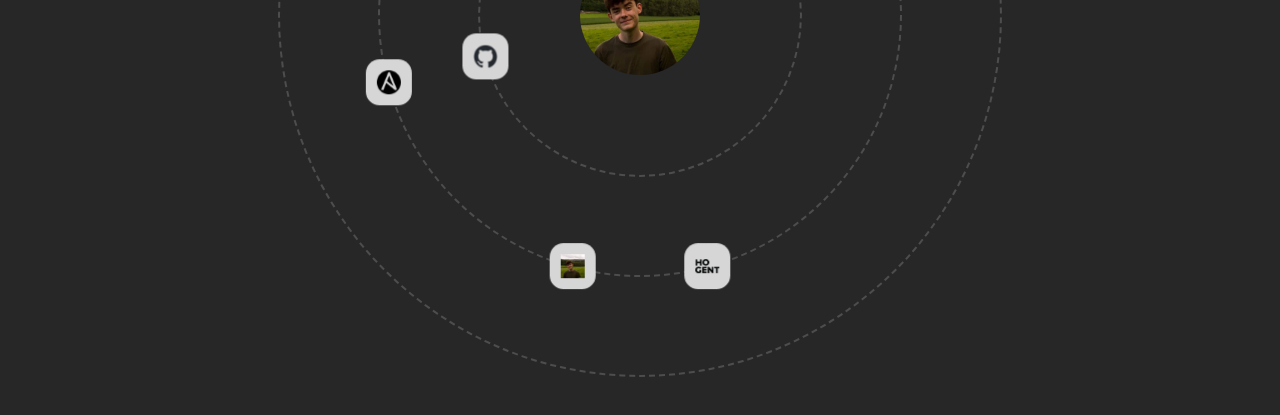
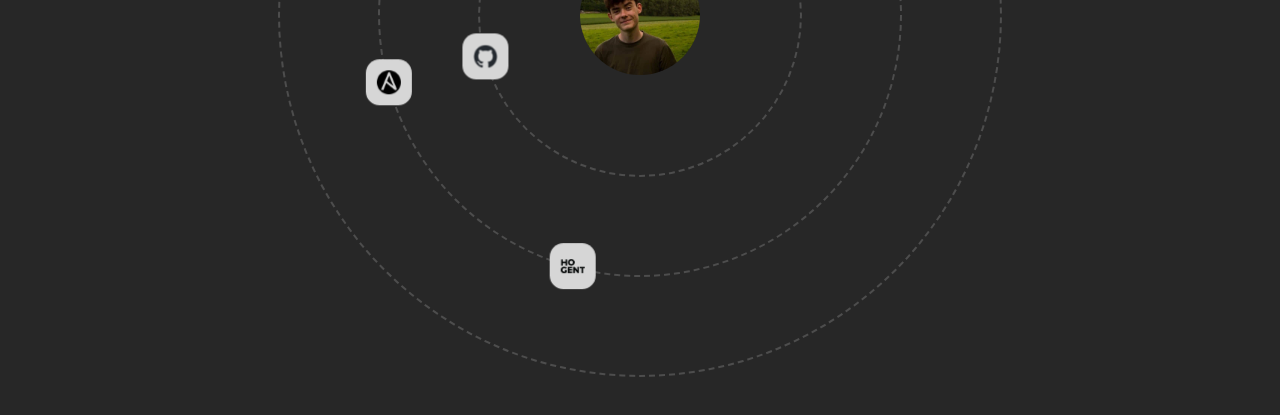
Before and after one commit to Ferredb/ferredb.github.io, a plain HTML site: page index.html in a window 1280 px wide. Shown: the part 385-800 px from the top of the page. Drawn offline with Linux system fonts and the light colour scheme.

Commit message:
feat: :fire: remove Ferre De Belie.pdf and update index.html links

```diff
--- a/index.html
+++ b/index.html
@@ -30,7 +30,6 @@
             <a class="orbiting-circle" href="https://ansible.com" target="_blank"><img src="logos/ansible.png" alt="Ansible"></a>
             <a class="orbiting-circle" href="https://github.com/eilandx" target="_blank"><img src="logos/eilandx.png" alt="EilandX"></a>
             <a class="orbiting-circle" href="https://grafana.com" target="_blank"><img src="logos/grafana.png" alt="Grafana"></a>
-            <a class="orbiting-circle" href="./Ferre De Belie.pdf" target="_blank"><img src="Ferre.png" alt="CV"></a>
             <a class="orbiting-circle" href="https://vichogent.be" target="_blank"><img src="logos/hogent.png" alt="VIC"></a>
             <div class="orbit-path-300">
                 <div class="status-300">DONE</div>
```
Also changed, not shown: 1 other file.
